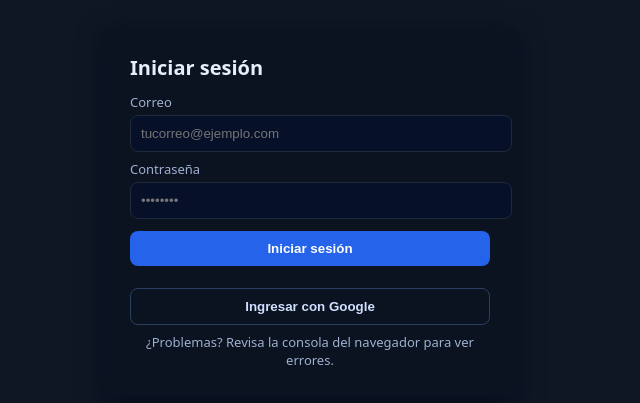
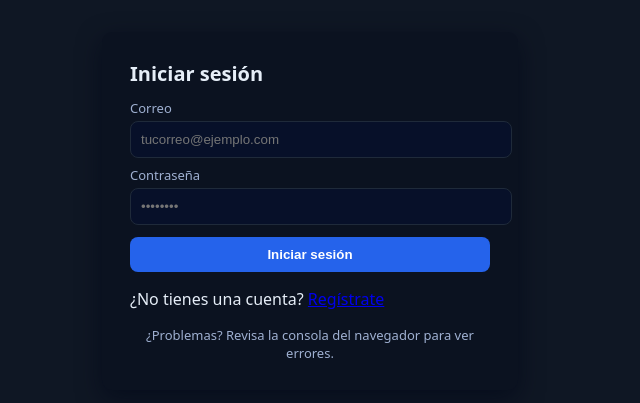
Before and after one commit to JorgeHGZZ/Prueba, a website: page firebase-login-demo/public/login.html in a window 1280 px wide. Shown: the part 189-592 px from the top of the page, without its empty margins (330-970 px from the left). Drawn offline with Linux system fonts and the light colour scheme.

Commit message:
cambios menores

```diff
--- a/firebase-login-demo/public/js/chatIndividual.js
+++ b/firebase-login-demo/public/js/chatIndividual.js
@@ -3,7 +3,7 @@ const firebaseConfig = {
     authDomain: "classhub-7fcb1.firebaseapp.com",
     databaseURL: "https://classhub-7fcb1-default-rtdb.firebaseio.com",
     projectId: "classhub-7fcb1",
-    storageBucket: "classhub-7fcb1.firebasestorage.app",
+    storageBucket: "classhub-7fcb1.appspot.com",
     messagingSenderId: "900567668775",
     appId: "1:900567668775:web:40b5af38f8a85113d75602",
     measurementId: "G-VG4Y7LDZF6"
--- a/firebase-login-demo/public/login.html
+++ b/firebase-login-demo/public/login.html
@@ -35,9 +35,9 @@
 
             <button id="btn-login">Iniciar sesión</button>
 
-            <div class="row" style="margin-top:10px">
-                <button id="btn-google" class="alt" style="flex:1">Ingresar con Google</button>
-            </div>
+            <!--Registro -->
+            <p>¿No tienes una cuenta? <a href="register.html" id="link-register">Regístrate</a></p>
+
 
             <div id="error" class="error hidden"></div>
             <div class="small">¿Problemas? Revisa la consola del navegador para ver errores.</div>
```
